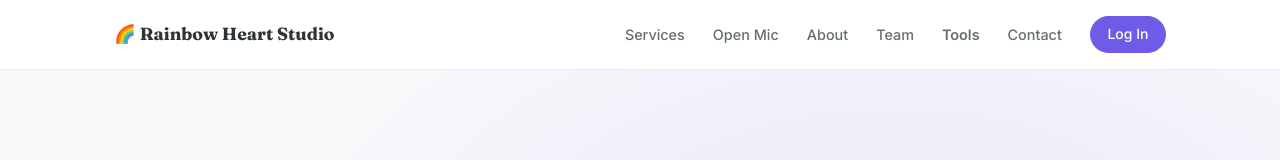
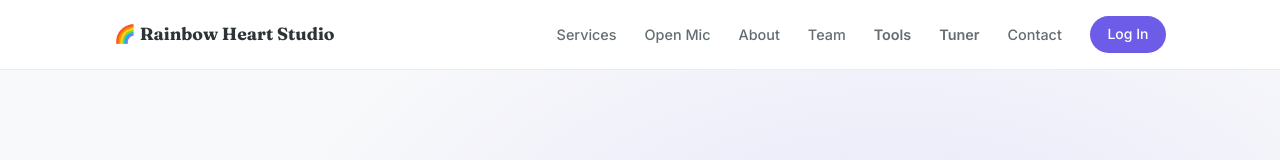
Before and after one commit to 9mswkz6h94-arch/rainbowheart-studio-, a React (Vite) app: page /login in a window 1280 px wide. Shown: the top 160 px of the page. Built offline with nearby package versions, Linux system fonts and the light colour scheme; no server answers; a web font is replaced by a local one.

Commit message:
Add Tuner to nav and dashboard
Co-Authored-By: Claude Sonnet 4.6 <noreply@anthropic.com>

```diff
--- a/src/components/Navbar.jsx
+++ b/src/components/Navbar.jsx
@@ -22,6 +22,7 @@ export default function Navbar() {
           <a href="/#about">About</a>
           <a href="/#team">Team</a>
           <NavLink to="/tools/chord-scale-explorer" className="nav-link-tools">Tools</NavLink>
+          <NavLink to="/studio/tuner" className="nav-link-tools">Tuner</NavLink>
           <a href="/#contact">Contact</a>
           {user ? (
             <>
--- a/src/pages/Dashboard.jsx
+++ b/src/pages/Dashboard.jsx
@@ -39,6 +39,13 @@ const tools = [
     description: 'Compile saved grooves into a printable drum chart for a song. Reorder, annotate, and print a clean sheet for rehearsal.',
     status: 'ready',
     href: '/studio/groove-sheet',
+  },
+  {
+    emoji: '🎙',
+    title: 'Tuner',
+    description: 'Chromatic and instrument tuner — Guitar (Standard + Drop D), Bass, and Ukulele. Listens through your mic, no account needed.',
+    status: 'ready',
+    href: '/studio/tuner',
   },
   {
     emoji: '🎵',
```
